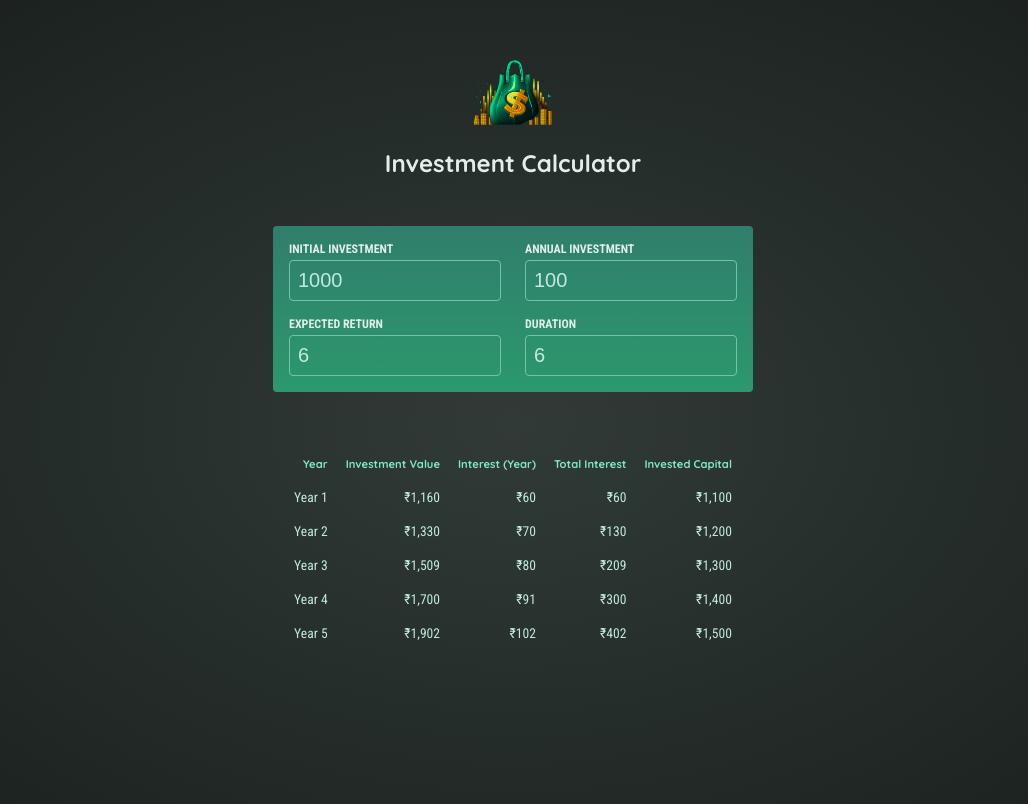
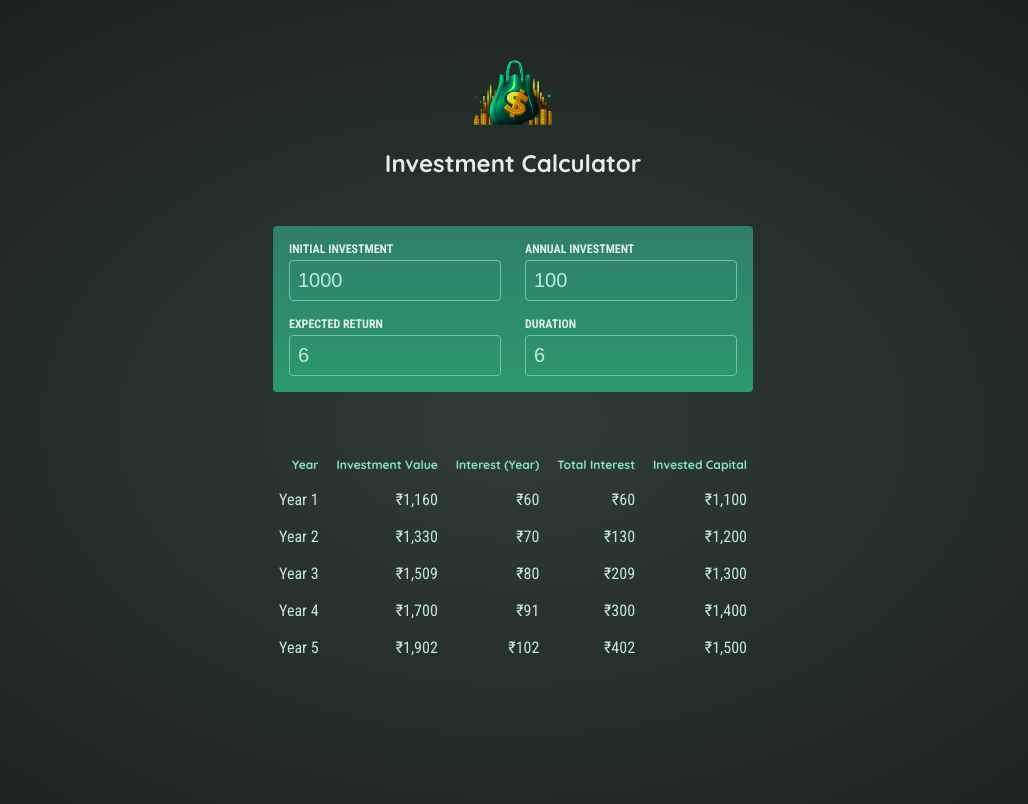
Before and after one commit to RehanGeorge/ReactPracticeProject, a React (Vite) app: page / in a window 1280 px wide. Shown: the top 804 px of the page, without its empty margins (127-1155 px from the left). Built offline with nearby package versions, Linux system fonts and the light colour scheme.

Commit message:
Increased sizes for readability

```diff
--- a/src/index.css
+++ b/src/index.css
@@ -74,13 +74,13 @@ body {
 }
 
 #result thead {
-  font-size: 0.7rem;
+  font-size: 0.75rem;
   color: #83e6c0;
 }
 
 #result tbody {
   font-family: 'Roboto Condensed', sans-serif;
-  font-size: 0.85rem;
+  font-size: 1rem;
   color: #c2e9e0;
 }
 
```
